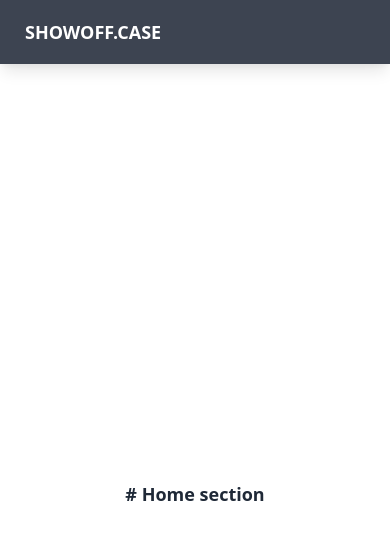
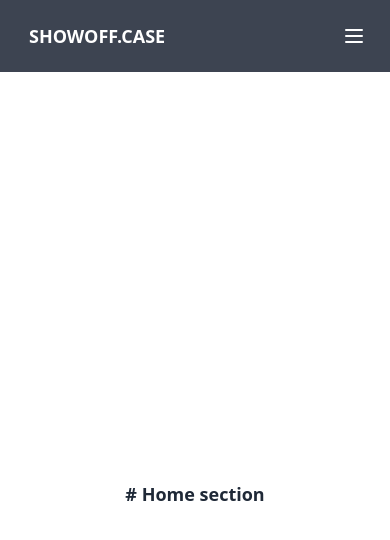
Before and after one commit to aliasjupleks/kulyah, a Next.js app: page /main in a window 390 px wide. Shown: the top 540 px of the page. Built offline with nearby package versions, Linux system fonts and the light colour scheme.

Commit message:
feat: update ui n add eslint-config-prettier

```diff
--- a/components/BaseNavbar.js
+++ b/components/BaseNavbar.js
@@ -1,13 +1,14 @@
-import { Link } from "react-scroll"
-import { useState } from "react"
+import { Link } from 'react-scroll';
+import { useState } from 'react';
 
 const BaseNavbar = () => {
-  const [isOpen, setOpen] = useState(false)
+  const [isOpen, setOpen] = useState(false);
   // to flex-col
 
   return (
-    <div className="navbar mb-2 shadow-lg bg-neutral text-neutral-content sticky top-0">
-      <div className="flex justify-between">
+    <nav className="bg-neutral text-neutral-content sticky top-0">
+      <div className="flex flex-col items-center">
+        <div className="w-full flex justify-between p-3 items-center">
           <div className="flex-1">
             <button className="btn btn-ghost text-lg font-bold">
               Showoff.case
@@ -22,16 +23,19 @@ const BaseNavbar = () => {
                   Home
                 </Link>
               </a>
+
               <a className="btn btn-ghost btn-sm rounded-btn normal-case text-base">
                 <Link to="features" smooth={true} duration={250}>
                   Features
                 </Link>
               </a>
+
               <a className="btn btn-ghost btn-sm rounded-btn normal-case text-base">
                 <Link to="pricing" smooth={true} duration={250}>
                   Pricing
                 </Link>
               </a>
+
               <a className="btn btn-ghost btn-sm rounded-btn normal-case text-base">
                 <Link to="contact" smooth={true} duration={250}>
                   Contact
@@ -40,32 +44,75 @@ const BaseNavbar = () => {
             </div>
           </div>
 
-        {/* <div className="flex-none lg:hidden">
+          <div className="flex-none lg:hidden">
             <button
               className="btn btn-square btn-ghost"
               onClick={() => setOpen(!isOpen)}
             >
-            <svg xmlns="http://www.w3.org/2000/svg" fill="none" viewBox="0 0 24 24" className="inline-block w-6 h-6 stroke-current">
-              <path strokeLinecap="round" strokeLinejoin="round" strokeWidth="2" d="M4 6h16M4 12h16M4 18h16"></path>
+              <svg
+                xmlns="http://www.w3.org/2000/svg"
+                fill="none"
+                viewBox="0 0 24 24"
+                className="inline-block w-6 h-6 stroke-current"
+              >
+                <path
+                  strokeLinecap="round"
+                  strokeLinejoin="round"
+                  strokeWidth="2"
+                  d="M4 6h16M4 12h16M4 18h16"
+                />
               </svg>
             </button>
-        </div> */}
+          </div>
         </div>
 
         {/* If open nav or not */}
-        <div className={`w-full flex justify-center h-screen ${isOpen ? 'block' : 'hidden'}`}>
-          <ul className="flex flex-col gap-8 uppercase text-lg font-semibold items-center justify-center text-gray-900">
-            <li className="cursor-pointer active:text-gray-500">Home</li>
+        <div
+          className={`w-full flex justify-center h-full ${
+            isOpen ? 'block' : 'hidden'
+          }`}
+        >
+          <ul className="flex flex-col gap-8 uppercase text-lg font-semibold items-center justify-center text-white pb-3">
+            <a
+              className="cursor-pointer active:text-gray-500"
+              onClick={() => setOpen(!isOpen)}
+            >
+              <Link to="home" smooth={true} duration={250}>
+                Home
+              </Link>
+            </a>
 
-            <li className="cursor-pointer active:text-gray-500">Features</li>
+            <a
+              className="cursor-pointer active:text-gray-500"
+              onClick={() => setOpen(!isOpen)}
+            >
+              <Link to="features" smooth={true} duration={250}>
+                Features
+              </Link>
+            </a>
 
-            <li className="cursor-pointer active:text-gray-500">Pricing</li>
+            <a
+              className="cursor-pointer active:text-gray-500"
+              onClick={() => setOpen(!isOpen)}
+            >
+              <Link to="pricing" smooth={true} duration={250}>
+                Pricing
+              </Link>
+            </a>
 
-            <li className="cursor-pointer active:text-gray-500">Contact</li>
+            <a
+              className="cursor-pointer active:text-gray-500"
+              onClick={() => setOpen(!isOpen)}
+            >
+              <Link to="contact" smooth={true} duration={250}>
+                Contact
+              </Link>
+            </a>
           </ul>
         </div>
       </div>
-  )
-}
+    </nav>
+  );
+};
 
-export default BaseNavbar
+export default BaseNavbar;
--- a/package.json
+++ b/package.json
@@ -19,7 +19,9 @@
     "autoprefixer": "^10.4.0",
     "eslint": "7",
     "eslint-config-next": "12.0.1",
+    "eslint-config-prettier": "^8.3.0",
     "postcss": "^8.3.11",
+    "prettier": "2.4.1",
     "tailwindcss": "^2.2.19"
   }
 }
```
Also changed, not shown: pages/main.js (+24 -20 lines), .eslintrc.json, .prettierrc.json (added), 1 other file (tests, documents, lock files or other folders). Lines whose indentation alone changed are shown as unchanged.
